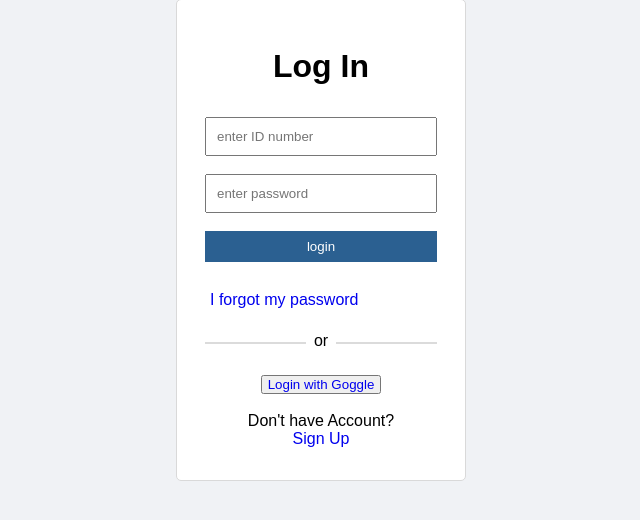
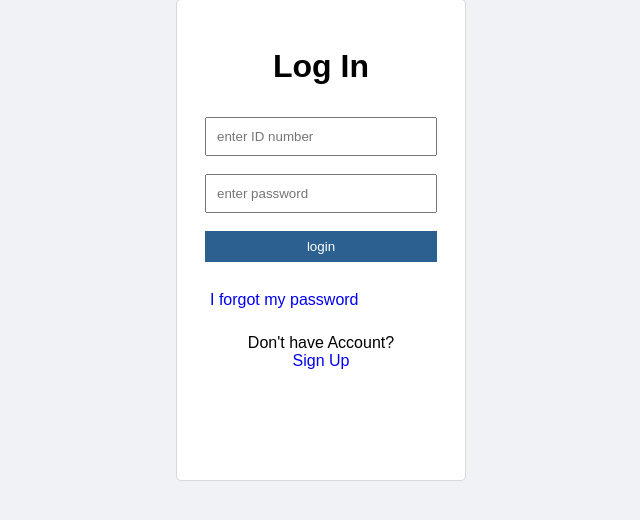
Before and after one commit to Elliotjere/CHUO, a PHP site: page /loginhtml.php in a window 1280 px wide. Shown: the part 81-601 px from the top of the page, without its empty margins (352-992 px from the left). Run offline with PHP 8.4, Linux system fonts and the light colour scheme.

Commit message:
web update

```diff
--- a/loginhtml.php
+++ b/loginhtml.php
@@ -25,8 +25,8 @@
 			}
 		 ?> -->
 		<!-- <p>or <a href="registration.php">create account</a></p> -->
-		<div id="or-content"><p class="orcenter">or</p></div>
-		<div id="goggle"><button name = "login" id="google-btn"><a href="https://accounts.google.com/o/oauth2/auth/oauthchooseaccount?client_id=689286984790-d8pi01ip72qttb4mugpli1bs2htc76g7.apps.googleusercontent.com&redirect_uri=https%3A%2F%2Fdashboard.ngrok.com%2Flogin%2Fgoogle%2Fauthorize&response_type=code&scope=email&state=yPcylBKFGBAU0ej9SORDaJEtC8GFe9VEq70ooWRGeXI&flowName=GeneralOAuthFlow">Login with Goggle</a></button></div>
+		<!-- <div id="or-content"><p class="orcenter">or</p></div>
+		<div id="goggle"><button name = "login" id="google-btn"><a href="https://accounts.google.com/o/oauth2/auth/oauthchooseaccount?client_id=689286984790-d8pi01ip72qttb4mugpli1bs2htc76g7.apps.googleusercontent.com&redirect_uri=https%3A%2F%2Fdashboard.ngrok.com%2Flogin%2Fgoogle%2Fauthorize&response_type=code&scope=email&state=yPcylBKFGBAU0ej9SORDaJEtC8GFe9VEq70ooWRGeXI&flowName=GeneralOAuthFlow">Login with Goggle</a></button></div> -->
 	    </form><br>
 		<div id="signUP">
 			<p>Don't have Account?</p>
```
